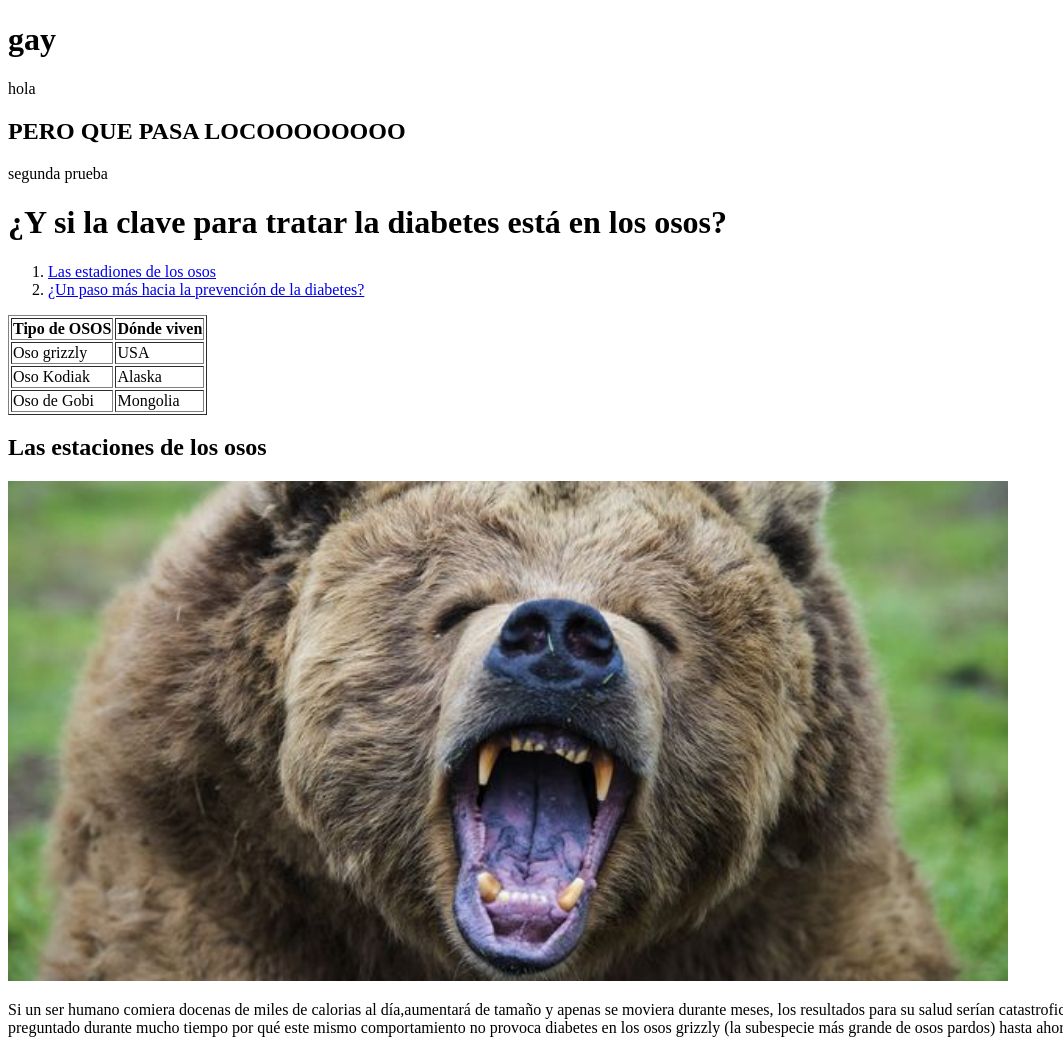
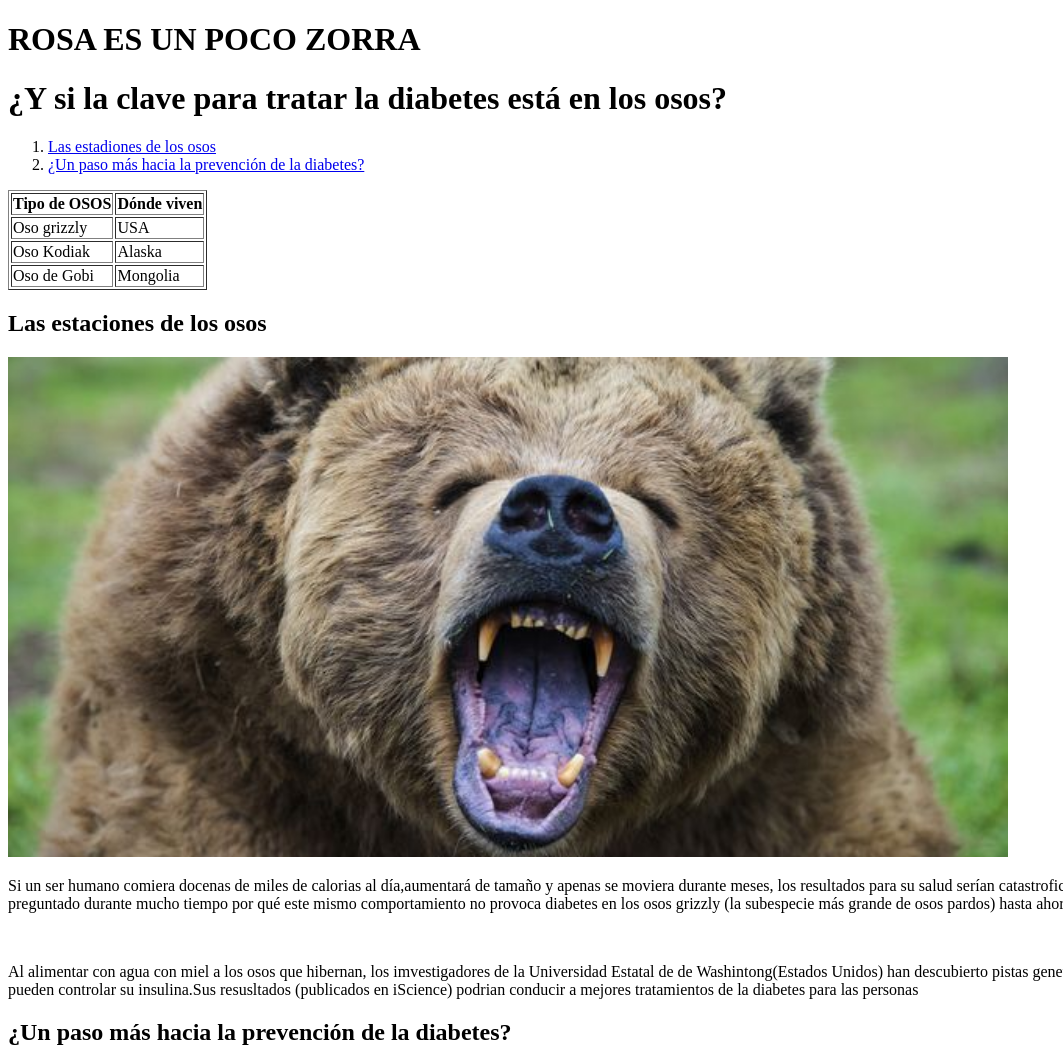
Before and after one commit to Vadok33/Marcas_Dam, a plain HTML site: page oso/index.html in a window 1280 px wide. Shown: the top 1049 px of the page, without its empty margins (0-1063 px from the left). Drawn offline with Linux system fonts and the light colour scheme.

Commit message:
Cambios en la practica del oso

```diff
--- a/oso/index.html
+++ b/oso/index.html
@@ -7,10 +7,7 @@
    <title>Document</title>
 </head>
 <body>
-    <h1>gay</h1>
-    <p>hola</p>
-    <h2>PERO QUE PASA LOCOOOOOOOO</h2>
-    <p>segunda prueba</p>
+    <h1>ROSA ES UN POCO ZORRA</h1>
    <h1>¿Y si la clave para tratar la diabetes está en los osos?</h1>
 
        <ol>
```
